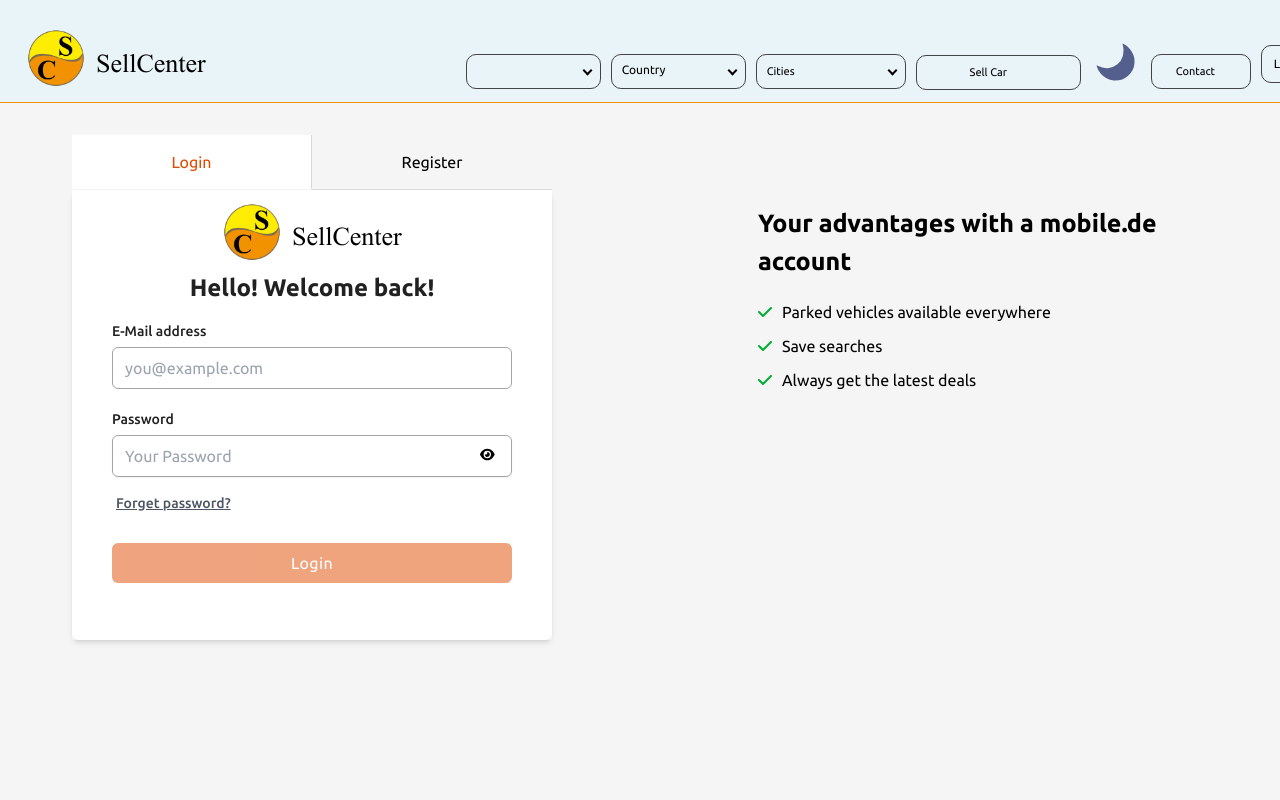
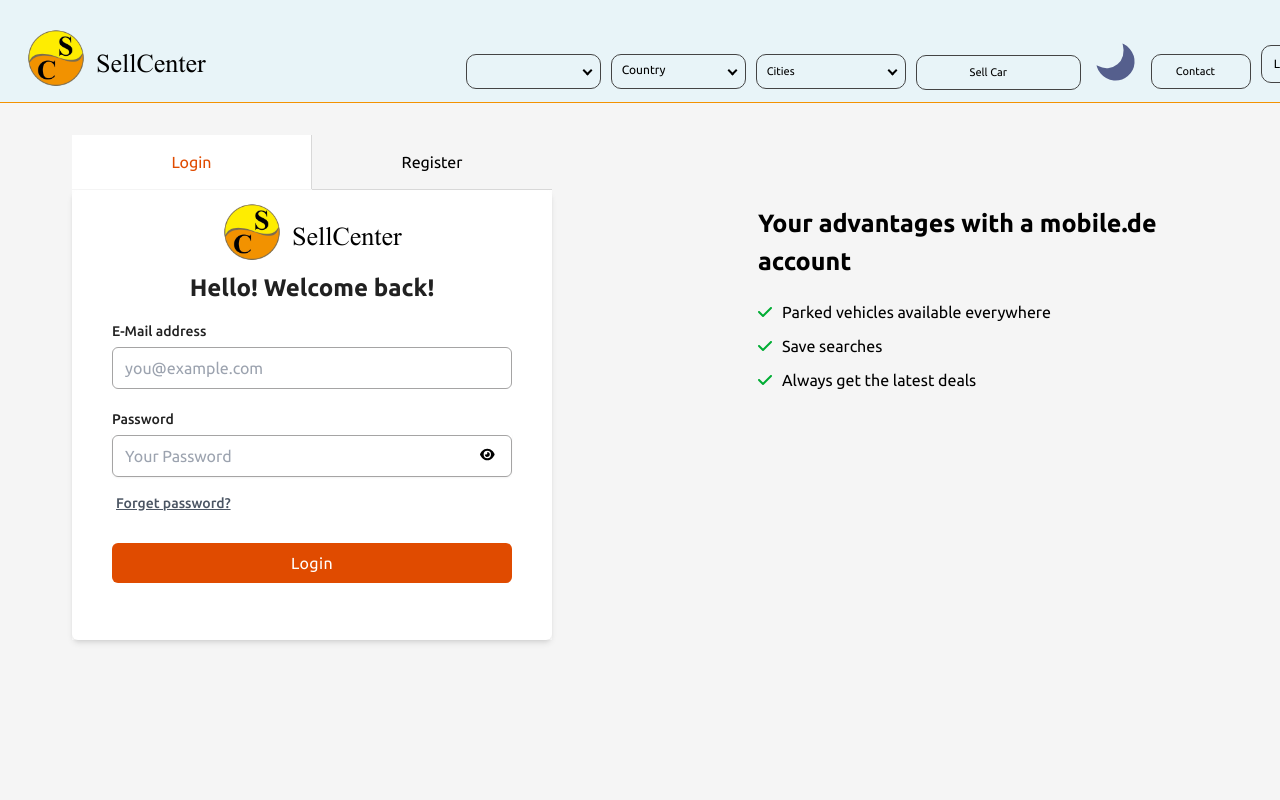
Before and after one commit to Deryjon/mobile-de, a Vue app: page /login in a window 1280 px wide. Shown: the top 800 px of the page. Built offline with nearby package versions, Linux system fonts and the light colour scheme; what vue3-geolocation would draw is missing.

Commit message:
feat: add validation (2023-08-29, 19:28)

```diff
--- a/src/layouts/HeaderLayout/components/HeaderLogout.vue
+++ b/src/layouts/HeaderLayout/components/HeaderLogout.vue
@@ -1,7 +1,7 @@
 <template>
   <button
-	v-if="!hasToken"
-    class="btn outline-none rounded-[10px] w-[130px] lg:w-[120px] px-[10px] py-[6px] lg:py-[10px] lg:px-[12px] text-xs font-normal	lg:mt-[25px]"
+    v-if="!hasToken"
+    class="btn outline-none rounded-[10px] w-[130px] lg:w-[120px] px-[10px] py-[6px] lg:py-[10px] lg:px-[12px] text-xs font-normal lg:mt-[25px]"
     :class="{ 'bg-white': isDarkMode, 'bg-gray-800': isDarkMode }"
     @click="gotoLogin"
   >
@@ -24,8 +24,7 @@ import { defineComponent, computed } from "vue";
 export default defineComponent({
   setup() {
     const darkModeStore = useDarkModeStore();
-		const hasToken = localStorage.getItem("r-tok") !== null;
-
+    const hasToken = localStorage.getItem("	") !== null;
 
     const isDarkMode = computed(() => darkModeStore.isDarkMode);
     const toggleDarkMode = () => darkModeStore.toggleDarkMode();
@@ -34,7 +33,7 @@ export default defineComponent({
     const updateTranslate = () => i18nStore.updateTranslation();
 
     return {
-			hasToken,
+      hasToken,
       isDarkMode,
       toggleDarkMode,
       currentLanguage,
--- a/src/views/LogoutPage/components/FormLogin.vue
+++ b/src/views/LogoutPage/components/FormLogin.vue
@@ -109,10 +109,10 @@
                 </p>
                 <button
                   type="submit"
-                  :disabled="!isFormRegisterValid"
+                  :disabled="!isFormLoginValid"
                   class="w-full px-4 py-2 tracking-wide text-white transition-colors duration-200 transform bg-[#e04b00] rounded-md mt-[30px]"
                   @click="LoginUser(email, password)"
-                  :class="{ 'opacity-50': !isFormRegisterValid }"
+                  :class="{ 'opacity-50': !isFormLoginValid }"
                 >
                   Login
                 </button>
@@ -291,6 +291,8 @@ export default {
     return {
       emailRegister: "",
       passwordRegister: "",
+      emailLogin: "",
+      passwordLogin: "",
       isEmailValid: true,
       isPasswordValid: true,
       isChecked: false,
@@ -306,6 +308,17 @@ export default {
       // Ваш код валидации пароля
       // Пример проверки на длину пароля:
       this.isPasswordValid = this.passwordRegister.length >= 8;
+    },
+
+    validateEmail() {
+      // Ваш код валидации email
+      // Пример проверки на корректность email:
+      this.isEmailValid = /^[^\s@]+@[^\s@]+\.[^\s@]+$/.test(this.emailLogin);
+    },
+    validatePassword() {
+      // Ваш код валидации пароля
+      // Пример проверки на длину пароля:
+      this.isPasswordValid = this.passwordLogin.length >= 8;
     },
 
     createNewUser(email, password) {
```
